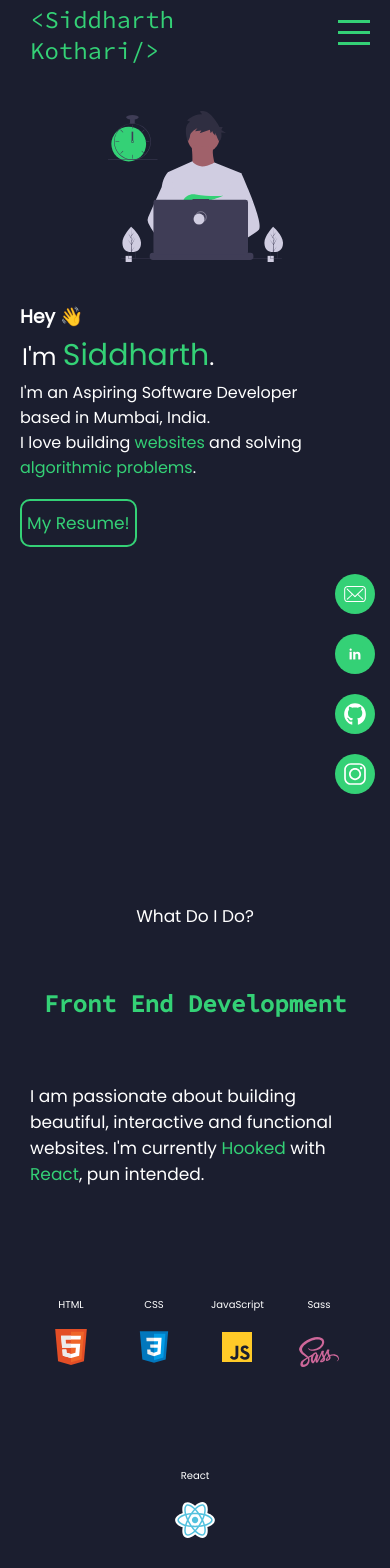
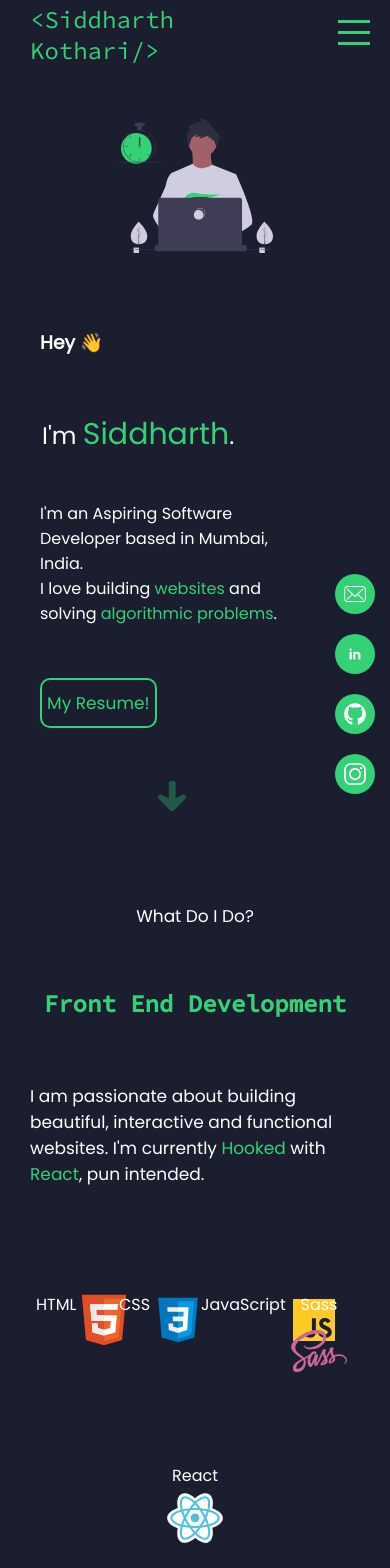
Before and after one commit to siddharth997-png/portfolio, a React (Create React App) app: page / in a window 390 px wide. Shown: the top 1568 px of the page. Built offline with nearby package versions, Linux system fonts and the light colour scheme; the HTML template or start-up script is replaced by a standard one.

Commit message:
frontend changes

```diff
--- a/src/pages/about/about.component.jsx
+++ b/src/pages/about/about.component.jsx
@@ -88,7 +88,7 @@ const About = () => {
         </Roll>
         <Roll>
           <div className='backend-skill-container'>
-            <span className='backend-skill-name'>Mongo DB</span>
+            <span className='backend-skill-name'>MongoDB</span>
             <img src={process.env.PUBLIC_URL + '/assets/back-end/mongodb.svg'} alt=''/>
           </div>
         </Roll>
--- a/src/pages/about/about.styles.scss
+++ b/src/pages/about/about.styles.scss
@@ -24,6 +24,11 @@
     width: 100%;
     flex-direction: column;
   }
+  @media screen and (max-width: 400px) {
+    padding: 30px;
+  }
+
+
 
   .about__content-container{
     flex: 0.5;
@@ -99,20 +104,22 @@
       height: 150px;
       width: 120px;
       .backend-skill-name{
-        margin-bottom: 20px;
+        margin-bottom: 10px;
         @media screen and (max-width: 900px) {
-          font-size: $font-size-ex-sm;
+          font-size: $font-size-sm;
         }
         @media screen and (max-width: 400px) {
-          font-size: $font-size-ex-sm;
+          font-size: $font-size-sm;
         }
       }
       img{
         width: 70px;
         @media screen and (max-width: 900px) {
-          width: 30px;
+          width: 50px;
         }
-
+        @media screen and (max-width: 900px) {
+          width: 40px;
+        }
       }
 
       @media screen and (max-width: 900px) {
@@ -145,11 +152,9 @@
         height: 90px;
       }
       @media screen and (max-width: 400px) {
-        width: 50px;
-        height: 70px;
-        .skill-name{
-          font-size: $font-size-ex-sm;
-        }
+        width: 70px;
+        height: 80px;
+        margin: 5px;
       }
 
     }
--- a/src/pages/home/home.component.jsx
+++ b/src/pages/home/home.component.jsx
@@ -1,5 +1,6 @@
 import Fade from 'react-reveal/Fade';
 import Social from '../../components/social-icons/social.component';
+import { Link as LinkS } from 'react-scroll';
 
 import './home.styles.scss';
 
@@ -21,6 +22,17 @@ const Home = () => {
           target='_blank'
           rel="noopener noreferrer"
           className='resume'>My Resume!</a>
+          <div className='down-arrow'>
+            <LinkS
+            to='about'
+            spy={true}
+            smooth={true}
+            offset={-70}
+            duration={400}
+            >
+              <img src={process.env.PUBLIC_URL+'/assets/down.svg'} alt=''/>
+            </LinkS>
+          </div>
         </div>
       </Fade>
       <Social/>
--- a/src/pages/home/home.styles.scss
+++ b/src/pages/home/home.styles.scss
@@ -3,6 +3,7 @@
 
 
 .home{
+  padding: 30px;
   position: relative;
   height: $remHeight;
   width: 80%;
@@ -15,9 +16,9 @@
 
   overflow-x: hidden;
 
-  @media screen and (max-width: 1150px) {
+  @media screen and (max-width: 768px) {
     width: 100%;
-    padding: 0 20px;
+    padding: 0 40px;
     flex-direction: column;
   }
 
@@ -29,25 +30,37 @@
     display: flex;
     justify-content: center;
     align-items: center;
-    @media screen and (max-width: 1150px) {
+    @media screen and (max-width: 768px) {
       height: 50%;
       flex: 0.3;
       border-right: none;
     }
     img{
       width: 80%;
-      @media screen and (max-width: 1150px) {
+      @media screen and (max-width: 768px) {
         width: 50%;
       }
     }
   }
 
   .home__content-wrapper{
+    margin-left: 30px;
+    position: relative;
     flex: 0.5;
     justify-self: flex-start;
     //background: red;
     max-width: 450px;
-    @media screen and (max-width: 1150px) {
+
+    display: flex;
+    flex-direction: column;
+    justify-content: space-around;
+    align-items: flex-start;
+    >*{
+      margin: 10px 0;
+    }
+
+    @media screen and (max-width: 768px) {
+      margin-left: 0px;
       width: 85%;
       align-self: flex-start;
       flex: 0.7;
@@ -55,7 +68,7 @@
 
     .content-main{
       font-size: $font-size-lg;
-      @media screen and (max-width: 1150px) {
+      @media screen and (max-width: 768px) {
         font-size: $font-size-md;
         padding: 2px;
       }
@@ -63,7 +76,7 @@
         font-weight: 400;
         font-size: 40px;
         color: $lightBgColor;
-        @media screen and (max-width: 1150px) {
+        @media screen and (max-width: 768px) {
           padding: 0px;
           font-size: 30px;
         }
@@ -71,12 +84,12 @@
     }
     .content{
       font-size: $font-size-md;
-      margin: 30px 0px;
-      margin-top: 20px;
+      //margin: 30px 0px;
+      //margin-top: 20px;
       .content-highlighted{
         color: $lightBgColor;
       }
-      @media screen and (max-width: 1150px) {
+      @media screen and (max-width: 768px) {
         position: relative;
         margin-top: 0px;
         font-size: 1.3rem;
@@ -88,7 +101,7 @@
     }
 
     .resume{
-      margin-top: 30px;
+      //margin-top: 30px;
       text-decoration: none;
       color: $lightBgColor;
       padding: 10px 5px;
@@ -107,5 +120,23 @@
         transform: scale(1.1);
       }
     }
+
+    .down-arrow{
+      width: 100%;
+      //margin-top: 40px;
+      display: flex;
+      justify-content: center;
+      align-items: center;
+
+      img{
+        width: 30px;
+        animation: blink 2s linear infinite;
+      }
+      @keyframes blink{
+        0%{opacity: 0;}
+        50%{opacity: .5;}
+        100%{opacity: 1;}
+        }
+    }
   }
 }
--- a/src/pages/projects/projects.component.jsx
+++ b/src/pages/projects/projects.component.jsx
@@ -1,5 +1,4 @@
 import { useState,useEffect } from 'react';
-import Zoom from 'react-reveal/Zoom';
 
 import ProjectMenu from '../../components/project-menu/project-menu.component';
 import ProjectCard from '../../components/project-card/project-card.component';
@@ -49,7 +48,6 @@ const Projects = () => {
     <div className='projects' id='projects'>
       <h1 className='projects__heading'>My Projects</h1>
       <ProjectMenu selected={selected} setSelected={setSelected}/>
-        <Zoom>
           <div className='projects__container' id='projects__container'>
             {
                 data.map((item,index) => (
@@ -61,7 +59,6 @@ const Projects = () => {
               ))
             }
           </div>
-        </Zoom>
         {
           (viewProject ?
               <ProjectInfo
```
Also changed, not shown: public/assets/down.svg (added).
